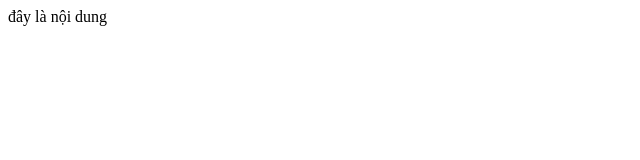
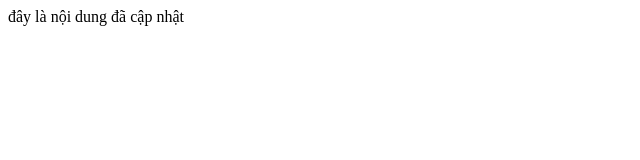
Before and after one commit to wk12hht/demo_git, a plain HTML site: page index.html in a window 1280 px wide. Shown: the full height of the page, 0-640 px from the left. Drawn offline with Linux system fonts and the light colour scheme.

Commit message:
Update index.html

```diff
--- a/index.html
+++ b/index.html
@@ -7,6 +7,6 @@
     <title>Document</title>
 </head>
 <body>
-    đây là nội dung
+    đây là nội dung đã cập nhật
 </body>
 </html>
```
